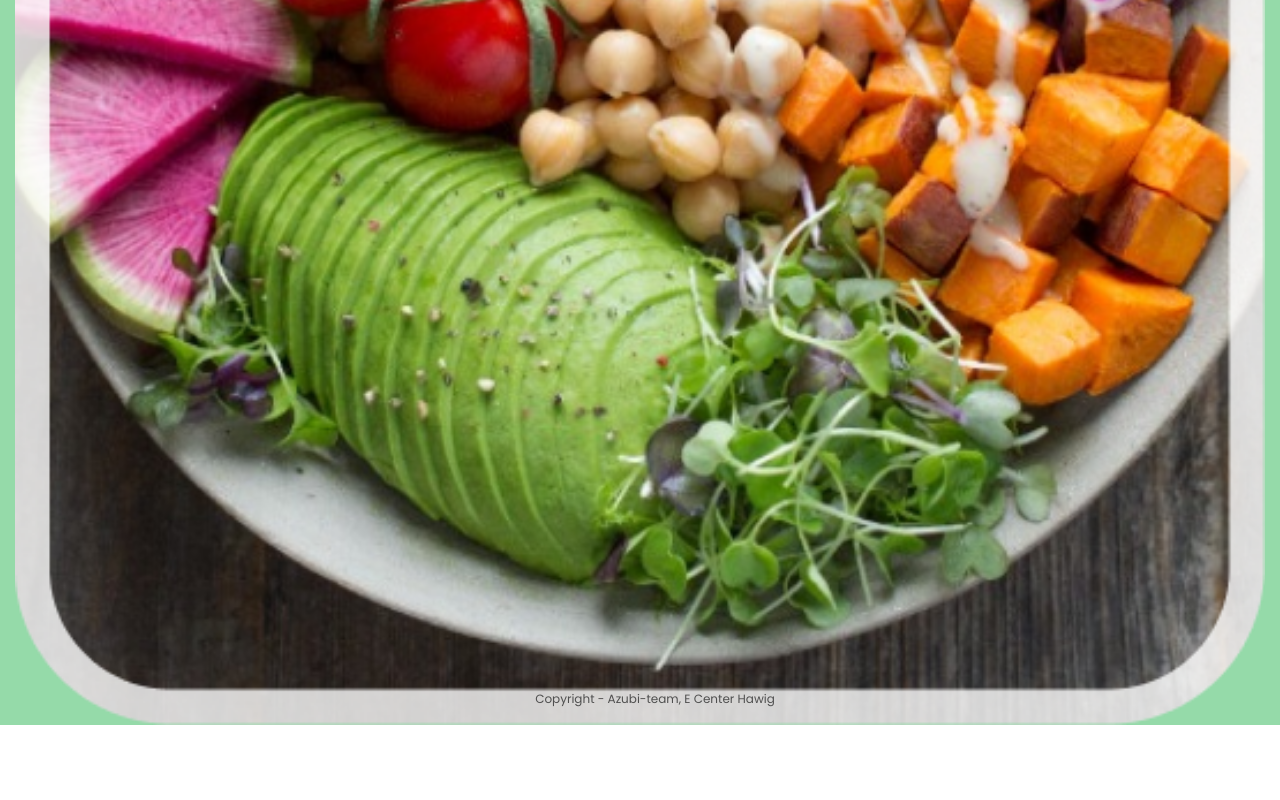
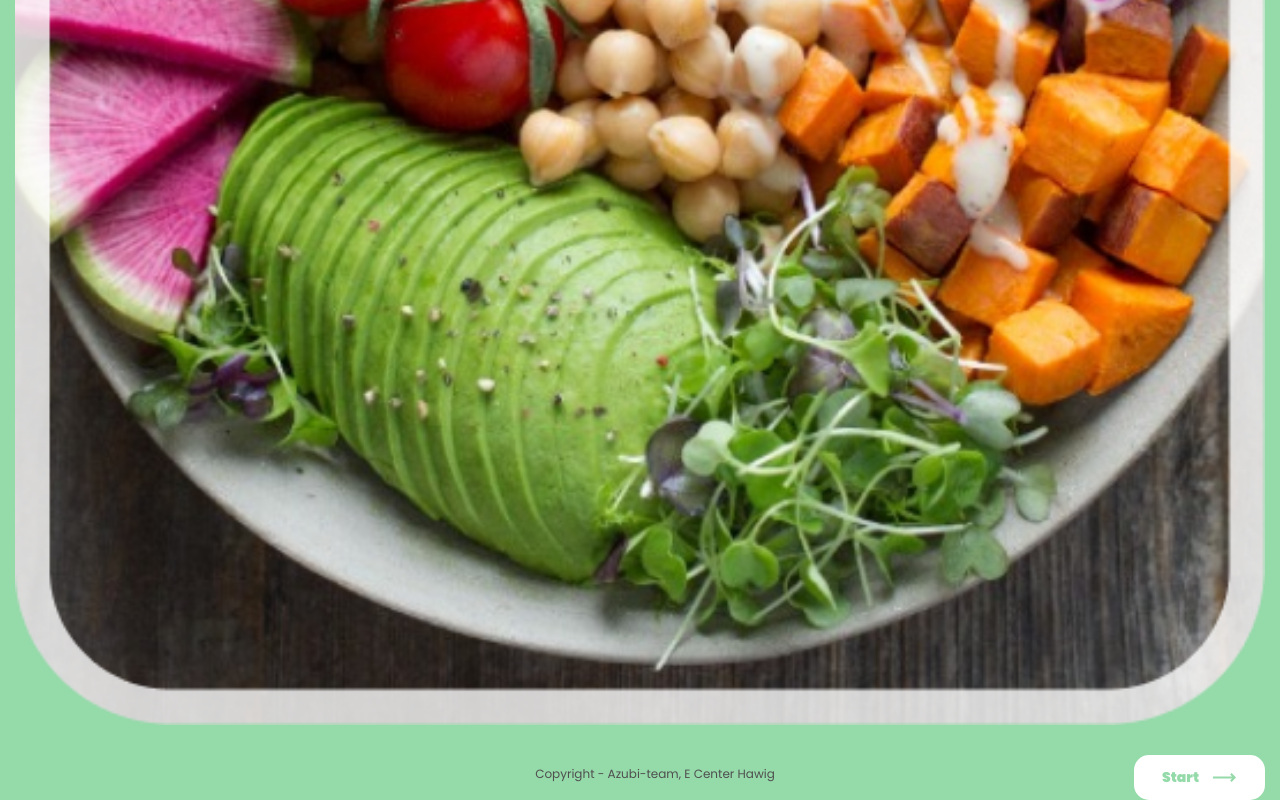
Before and after one commit to layefaa/snalad, a Next.js app: page / in a window 1280 px wide. Shown: the part 948-1748 px from the top of the page. Before the commit the page ends 1673 px from the top, so only its background shows below. Built offline with nearby package versions, Linux system fonts and the light colour scheme.

Commit message:
landing page- done

```diff
--- /dev/null
+++ b/src/app/(main)/layout.js
@@ -0,0 +1,3 @@
+export default function Layout({ children }) {
+  return <main>{children}</main>
+}
--- /dev/null
+++ b/src/app/(main)/menu/page.jsx
@@ -0,0 +1,3 @@
+export default function Menu() {
+  return <section>New</section>
+}
--- a/src/app/page.js
+++ b/src/app/page.js
@@ -1,8 +1,10 @@
 import Image from 'next/image'
+import Button from '@/components/Button'
+
 export default function Home() {
   return (
     <main
-      className={'relative  min-h-screen w-full bg-sl-primary-green text-white'}
+      className={'relative min-h-screen w-full bg-sl-primary-green text-white'}
     >
       <section className={'flex w-full flex-col px-[1.5rem] pt-[10vh]'}>
         <div>
@@ -24,6 +26,32 @@ export default function Home() {
             alt="Picture of the author"
           />
         </div>
+        <div className={'mt-[3rem] flex justify-end'}>
+          <Button
+            url={'/menu'}
+            classes={
+              'text-16 rounded-[1.5rem] px-[2.8rem] py-[1rem] font-[900] bg-sl-primary-white text-sl-primary-green flex gap-x-[1.3rem] items-center'
+            }
+            type={'link'}
+          >
+            <p>Start</p>
+            <svg
+              width="25"
+              height="25"
+              viewBox="0 0 25 25"
+              fill="none"
+              xmlns="http://www.w3.org/2000/svg"
+            >
+              <g id="9056976_arrow_long_right_icon 1">
+                <path
+                  id="Vector"
+                  d="M24.0289 12.4926L19.6021 8.08061L18.1314 9.55623L20.0432 11.4617L0.971327 11.4596L0.9711 13.5429L20.0384 13.545L18.1412 15.4487L19.6168 16.9194L24.0289 12.4926Z"
+                  fill="#97DAAA"
+                />
+              </g>
+            </svg>
+          </Button>
+        </div>
         <div className="absolute bottom-0 flex w-full justify-center pb-[1.7rem]">
           <p className={'text-12 text-sl-secondary-black'}>
             Copyright - Azubi-team, E Center Hawig
--- /dev/null
+++ b/src/components/Button.jsx
@@ -0,0 +1,30 @@
+'use client'
+import { useRouter } from 'next/navigation'
+
+const Button = ({ children, type = 'action', url, handleAction, classes }) => {
+  const router = useRouter()
+  const classNames = ` text-16 hover:scale-2  ${classes}`
+  const handleNavigation = (url) => router.push(url)
+
+  switch (type) {
+    case 'action':
+      return (
+        <button onClick={handleAction} className={` ${classNames}`}>
+          {children}
+        </button>
+      )
+    case 'link':
+      return (
+        <button
+          onClick={() => handleNavigation(url)}
+          className={` ${classNames}`}
+        >
+          {children}
+        </button>
+      )
+    default:
+      throw new Error('No Type of Button')
+  }
+}
+
+export default Button
```
